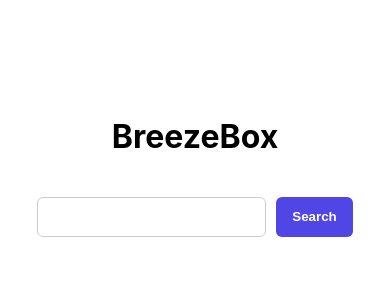
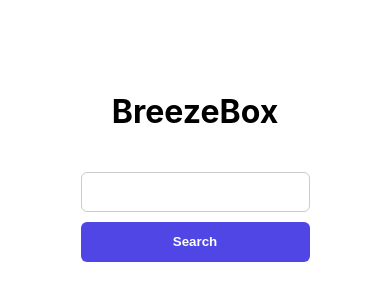
Before and after one commit to vidhusan12/weather-app, a React (Create React App) app: page / in a window 390 px wide. Shown: the part 276-576 px from the top of the page. Built offline with nearby package versions, Linux system fonts and the light colour scheme.

Commit message:
mobile responsive, README, and visual tweaks complete

```diff
--- a/public/index.html
+++ b/public/index.html
@@ -1,6 +1,7 @@
 <!DOCTYPE html>
 <html lang="en">
   <head>
+    <title>BreezeBox</title>
     <meta charset="utf-8" />
     <link rel="icon" href="%PUBLIC_URL%/favicon.ico" />
     <meta name="viewport" content="width=device-width, initial-scale=1" />
--- a/src/styles/App.css
+++ b/src/styles/App.css
@@ -17,7 +17,6 @@
   width: 300px;
   box-shadow: 0 4px 12px rgba(0, 0, 0, 0.1);
   margin-top: 20px;
-
 }
 
 .weather-box {
@@ -57,7 +56,6 @@
   margin-bottom: 10px;
 }
 
-
 .search-section {
   display: flex;
   justify-content: space-between;
@@ -68,7 +66,6 @@
   width: 100%;
   max-width: 600px;
 }
-
 
 .search-controls {
   display: flex;
@@ -96,3 +93,25 @@
   font-weight: bold;
   cursor: pointer;
 }
+
+@media (max-width: 480px) {
+  .search-section {
+    flex-direction: column;
+    align-items: stretch;
+    gap: 16px;
+  }
+
+  .search-controls {
+    flex-direction: column;
+    width: 100%;
+  }
+
+  .search-controls input,
+  .search-controls button {
+    width: 100%;
+  }
+
+  .weather-box {
+    width: 100%;
+  }
+}
```
Also changed, not shown: 1 other file (tests, documents, lock files or other folders).
